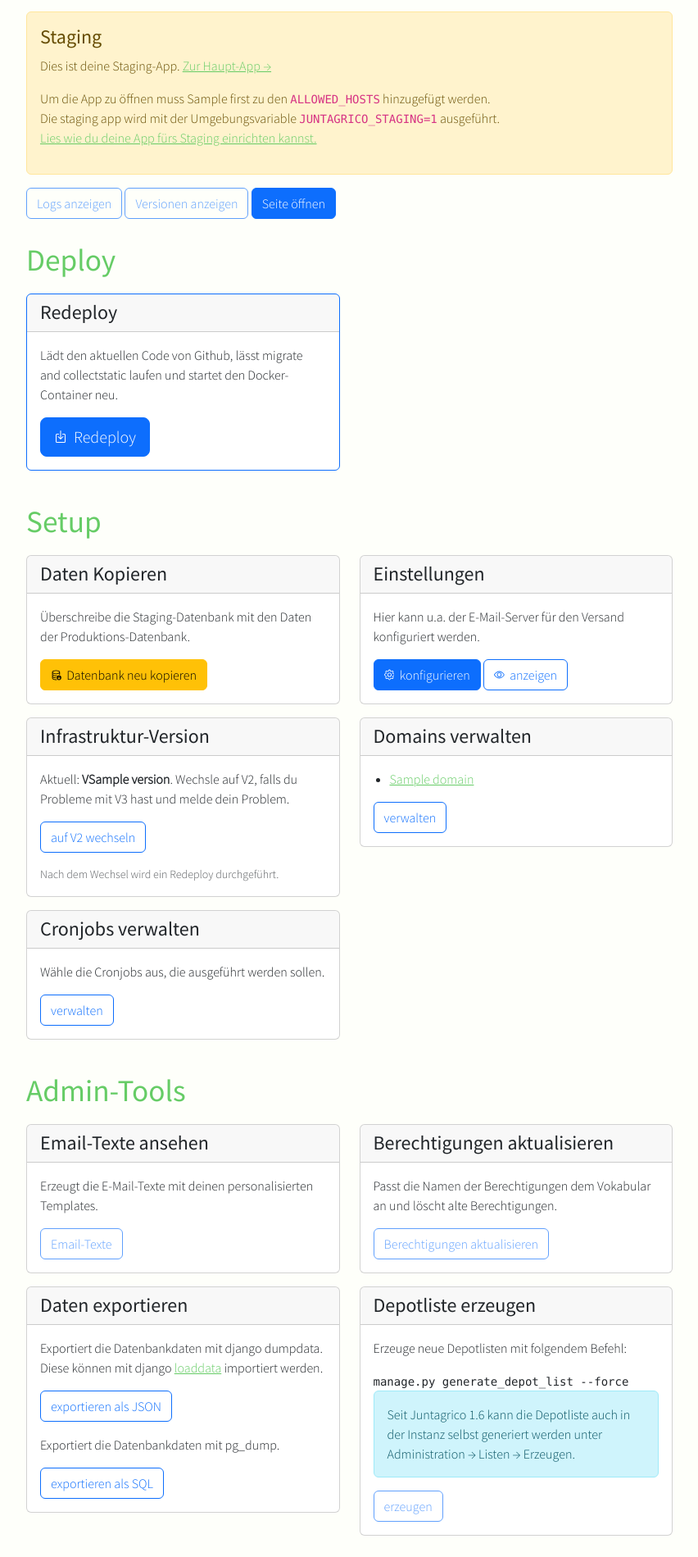
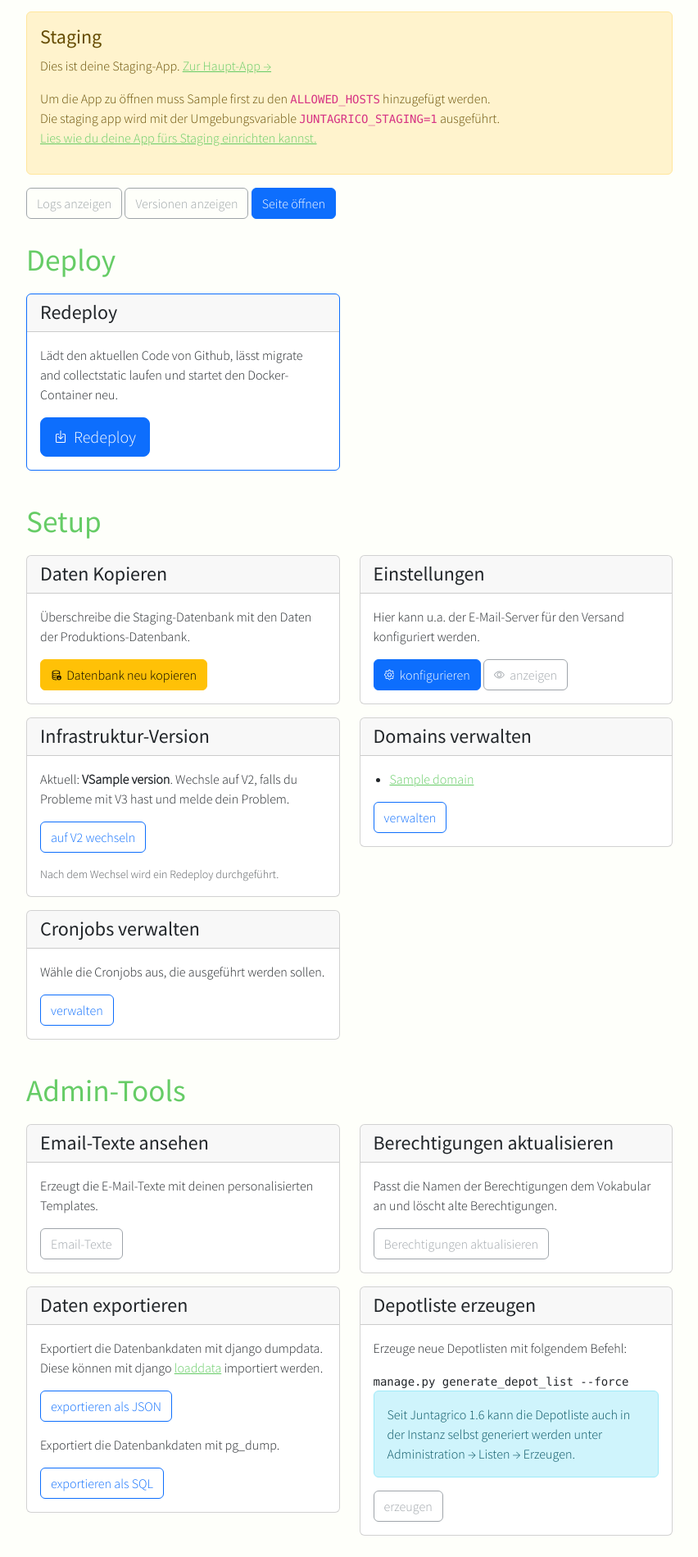
Before and after one commit to juntagrico/juntagrico-paas, a Django app: template adminconsole/templates/overview.html in a window 1280 px wide. Shown: the part 661-2560 px from the top of the page at 82% size, without its empty margins (349-1201 px from the left). Run offline with Django 3.2, Linux system fonts and the light colour scheme; the template is opened without the code that fills it: most values are stand-ins (such as "Sample title", 1, 10 or a date in 2020); some libraries are stand-ins or nearby versions.

Commit message:
feat(deactivate): block unavailable action when inactive.

```diff
--- a/adminconsole/templates/overview.html
+++ b/adminconsole/templates/overview.html
@@ -83,8 +83,8 @@
             <a href="/logs/{{ app.id }}/" class="btn btn-outline-primary mb-1">Logs anzeigen</a>
             <a href="{% url "versions" app.id %}" class="btn btn-outline-primary mb-1">Versionen anzeigen</a>
             {% else %}
-            <button class="btn btn-outline-primary mb-1" disabled>Logs anzeigen</button>
-            <button class="btn btn-outline-primary mb-1" disabled>Versionen anzeigen</button>
+            <button class="btn btn-outline-secondary mb-1" disabled>Logs anzeigen</button>
+            <button class="btn btn-outline-secondary mb-1" disabled>Versionen anzeigen</button>
             {% endif %}
             {% if 'adminconsole.view_app' in perms %}
                 <a href="{% url 'admin:adminconsole_app_change' app.id %}" class="btn btn-outline-secondary mb-1">Im Admin bearbeiten</a>
@@ -238,13 +238,23 @@
                                 </svg>
                                 konfigurieren
                             </a>
-                            <a href="{% url 'show-env' app.id %}" class="btn btn-outline-primary me-2">
+                            {% if active %}
+                            <a href="{% url 'show-env' app.id %}" class="btn btn-outline-secondary me-2">
                                 <svg xmlns="http://www.w3.org/2000/svg" width="16" height="16" fill="currentColor" class="bi bi-eye" viewBox="0 0 16 16">
                                     <path d="M16 8s-3-5.5-8-5.5S0 8 0 8s3 5.5 8 5.5S16 8 16 8M1.173 8a13 13 0 0 1 1.66-2.043C4.12 4.668 5.88 3.5 8 3.5s3.879 1.168 5.168 2.457A13 13 0 0 1 14.828 8q-.086.13-.195.288c-.335.48-.83 1.12-1.465 1.755C11.879 11.332 10.119 12.5 8 12.5s-3.879-1.168-5.168-2.457A13 13 0 0 1 1.172 8z"/>
                                     <path d="M8 5.5a2.5 2.5 0 1 0 0 5 2.5 2.5 0 0 0 0-5M4.5 8a3.5 3.5 0 1 1 7 0 3.5 3.5 0 0 1-7 0"/>
                                 </svg>
                                 anzeigen
                             </a>
+                            {% else %}
+                            <button class="btn btn-outline-secondary me-2" disabled>
+                                <svg xmlns="http://www.w3.org/2000/svg" width="16" height="16" fill="currentColor" class="bi bi-eye" viewBox="0 0 16 16">
+                                    <path d="M16 8s-3-5.5-8-5.5S0 8 0 8s3 5.5 8 5.5S16 8 16 8M1.173 8a13 13 0 0 1 1.66-2.043C4.12 4.668 5.88 3.5 8 3.5s3.879 1.168 5.168 2.457A13 13 0 0 1 14.828 8q-.086.13-.195.288c-.335.48-.83 1.12-1.465 1.755C11.879 11.332 10.119 12.5 8 12.5s-3.879-1.168-5.168-2.457A13 13 0 0 1 1.172 8z"/>
+                                    <path d="M8 5.5a2.5 2.5 0 1 0 0 5 2.5 2.5 0 0 0 0-5M4.5 8a3.5 3.5 0 1 1 7 0 3.5 3.5 0 0 1-7 0"/>
+                                </svg>
+                                anzeigen
+                            </button>
+                            {% endif %}
                         </div>
                     </div>
                 </div>
@@ -352,7 +362,7 @@
                             {% if active %}
                             <a href="/mailtexts/{{ app.id }}/" class="btn btn-outline-primary">Email-Texte</a>
                             {% else %}
-                            <button class="btn btn-outline-primary" disabled>Email-Texte</button>
+                            <button class="btn btn-outline-secondary" disabled>Email-Texte</button>
                             {% endif %}
                         </div>
                     </div>
@@ -369,7 +379,7 @@
                                 Berechtigungen aktualisieren
                             </a>
                             {% else %}
-                            <button class="btn btn-outline-primary" disabled>
+                            <button class="btn btn-outline-secondary" disabled>
                                 Berechtigungen aktualisieren
                             </button>
                             {% endif %}
@@ -412,7 +422,7 @@
                                 <button type="submit" class="btn btn-outline-primary">erzeugen</button>
                             </form>
                             {% else %}
-                            <button class="btn btn-outline-primary" disabled>erzeugen</button>
+                            <button class="btn btn-outline-secondary" disabled>erzeugen</button>
                             {% endif %}
                         </div>
                     </div>
@@ -431,7 +441,7 @@
                                     Admin-Passwort neu setzen
                                 </a>
                                 {% else %}
-                                <button class="btn btn-outline-primary" disabled>
+                                <button class="btn btn-outline-secondary" disabled>
                                     Admin-Passwort neu setzen
                                 </button>
                                 {% endif %}
```
